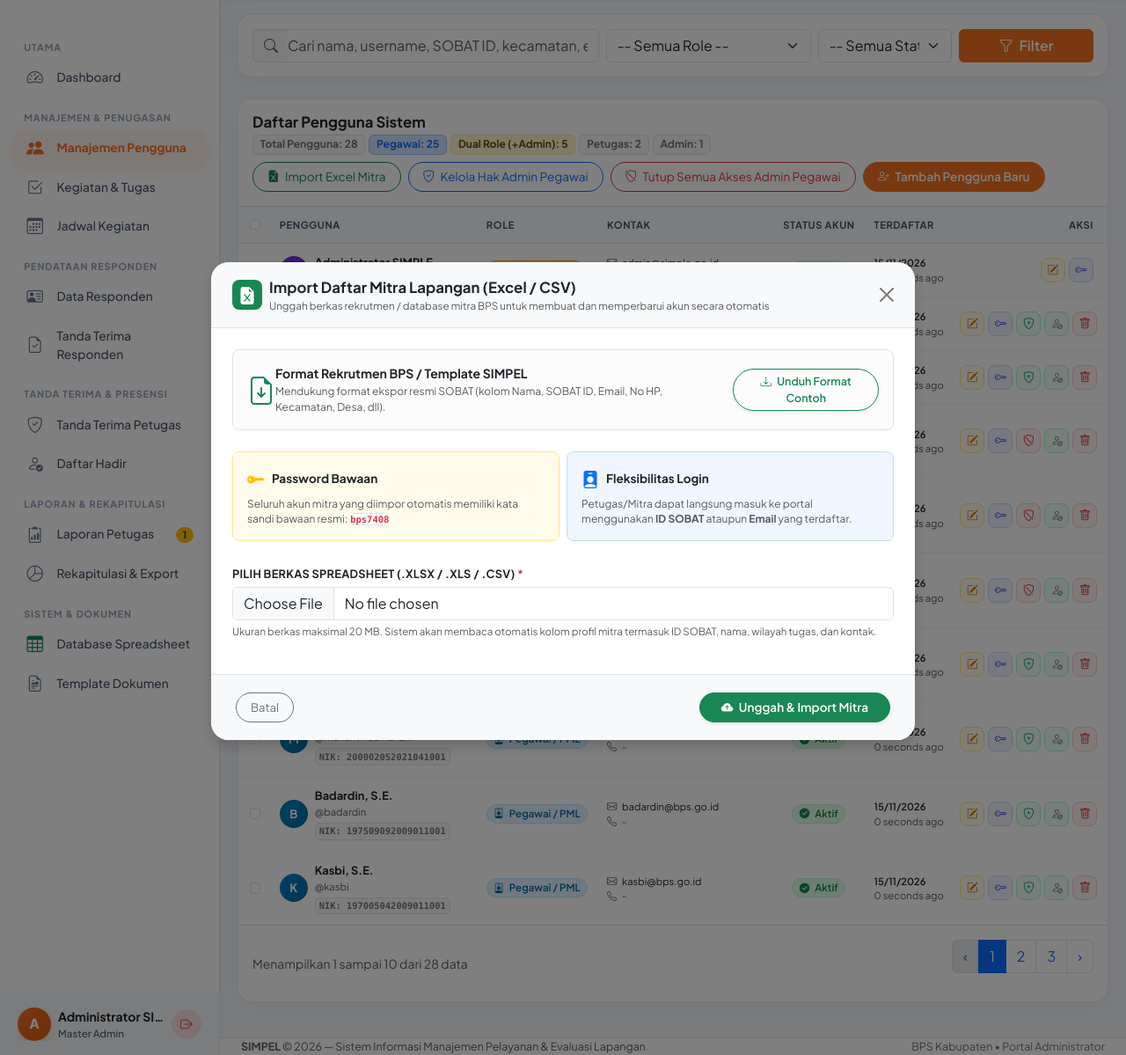
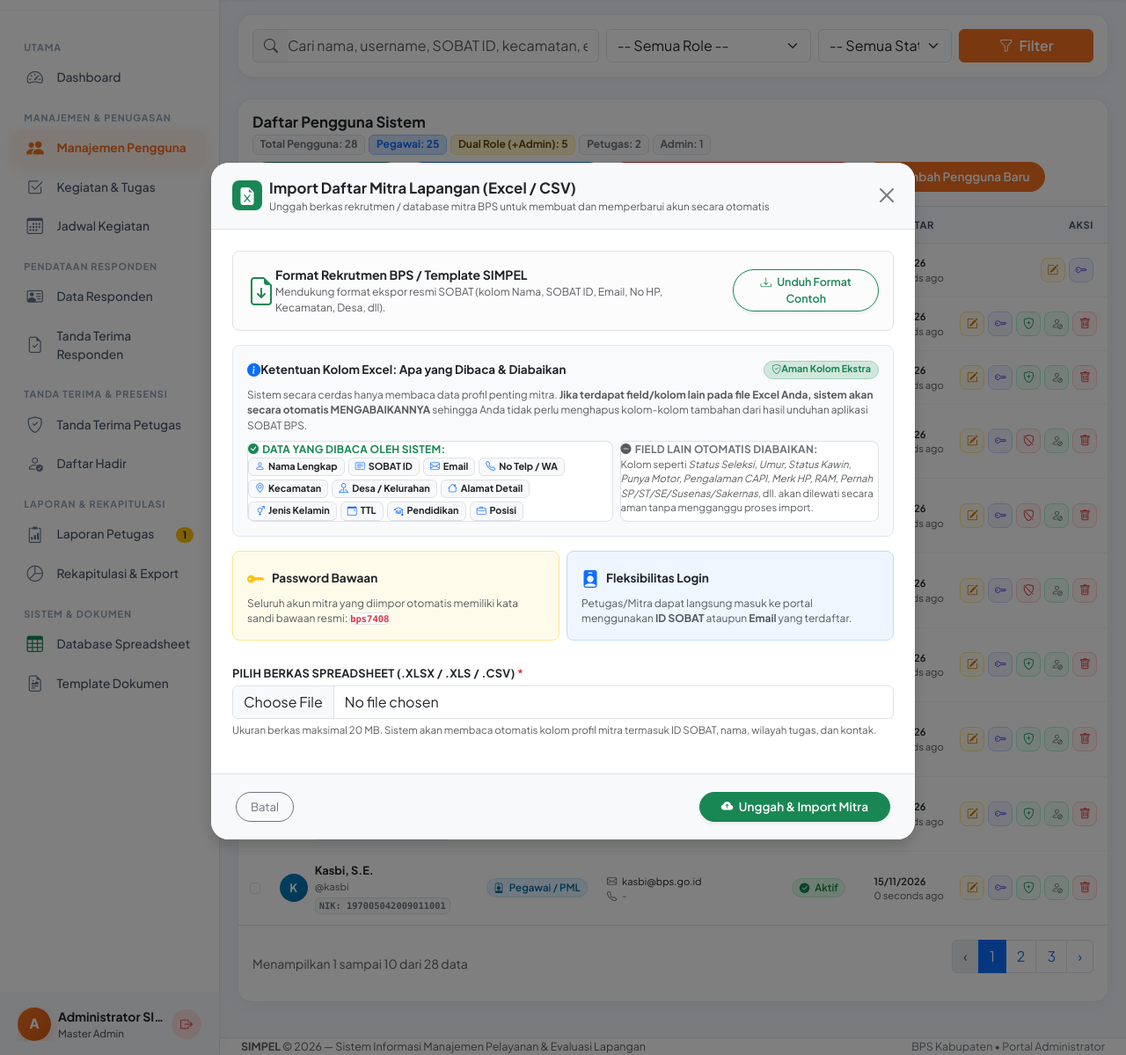
Before and after one commit to mhabil23/Sistem-Informasi-Manajemen-Petugas-Lapangan-SIMPLE-, a Laravel app: page /admin/users in a window 1280 px wide, after a click on "Import Excel Mitra". Shown: the part 60-1259 px from the top of the page at 88% size. Run offline with Laravel 12, Linux system fonts and the light colour scheme; the visitor is signed in with stand-in values (Sample User, id 1); data comes from the database, SQL or seed files in the repository.

Commit message:
docs: tambah penjelasan rinci kolom yang dibaca dan kolom yang diabaikan pada modal import mitra

```diff
--- a/resources/views/admin/users/index.blade.php
+++ b/resources/views/admin/users/index.blade.php
@@ -586,7 +586,7 @@
                 @csrf
                 <div class="modal-body p-4">
                     <!-- Template Download & Format Info Card -->
-                    <div class="p-3 mb-4 rounded-3 border bg-light-subtle d-flex flex-column flex-sm-row align-items-sm-center justify-content-between gap-3">
+                    <div class="p-3 mb-3 rounded-3 border bg-light-subtle d-flex flex-column flex-sm-row align-items-sm-center justify-content-between gap-3">
                         <div class="d-flex align-items-center gap-2.5">
                             <i class="bi bi-file-earmark-arrow-down fs-2 text-success"></i>
                             <div>
@@ -598,6 +598,59 @@
                             <a href="{{ route('admin.users.template-mitra') }}" class="btn btn-outline-success btn-sm rounded-pill px-3 py-1.5 shadow-sm fw-semibold" style="font-size: 0.78rem;">
                                 <i class="bi bi-download me-1"></i> Unduh Format Contoh
                             </a>
+                        </div>
+                    </div>
+
+                    <!-- Informasi Kolom yang Dibaca vs Diabaikan -->
+                    <div class="p-3 mb-3 rounded-3 border" style="background: #f8fafc; border-color: #e2e8f0 !important;">
+                        <div class="d-flex align-items-center justify-content-between mb-2">
+                            <div class="d-flex align-items-center gap-1.5">
+                                <i class="bi bi-info-circle-fill text-primary" style="font-size: 0.95rem;"></i>
+                                <span class="fw-bold text-dark" style="font-size: 0.84rem;">Ketentuan Kolom Excel: Apa yang Dibaca &amp; Diabaikan</span>
+                            </div>
+                            <span class="badge rounded-pill bg-success-subtle text-success border border-success-subtle px-2 py-0.5" style="font-size: 0.68rem; font-weight: 700;">
+                                <i class="bi bi-shield-check me-0.5"></i>Aman Kolom Ekstra
+                            </span>
+                        </div>
+
+                        <p class="text-muted mb-2" style="font-size: 0.74rem; line-height: 1.5;">
+                            Sistem secara cerdas hanya membaca data profil penting mitra. <strong>Jika terdapat field/kolom lain pada file Excel Anda, sistem akan secara otomatis MENGABAIKANNYA</strong> sehingga Anda tidak perlu menghapus kolom-kolom tambahan dari hasil unduhan aplikasi SOBAT BPS.
+                        </p>
+
+                        <div class="row g-2">
+                            <!-- Kolom yang DIBACA -->
+                            <div class="col-lg-7 col-md-12">
+                                <div class="p-2.5 rounded-3 border bg-white h-100 shadow-2xs">
+                                    <div class="fw-bold text-success d-flex align-items-center gap-1 mb-1.5" style="font-size: 0.75rem; letter-spacing: 0.02em;">
+                                        <i class="bi bi-check-circle-fill text-success"></i> DATA YANG DIBACA OLEH SISTEM:
+                                    </div>
+                                    <div class="d-flex flex-wrap gap-1">
+                                        <span class="badge bg-light text-dark border py-1 px-1.5" style="font-size: 0.68rem;"><i class="bi bi-person me-1 text-primary"></i>Nama Lengkap</span>
+                                        <span class="badge bg-light text-dark border py-1 px-1.5" style="font-size: 0.68rem;"><i class="bi bi-card-text me-1 text-primary"></i>SOBAT ID</span>
+                                        <span class="badge bg-light text-dark border py-1 px-1.5" style="font-size: 0.68rem;"><i class="bi bi-envelope me-1 text-primary"></i>Email</span>
+                                        <span class="badge bg-light text-dark border py-1 px-1.5" style="font-size: 0.68rem;"><i class="bi bi-telephone me-1 text-primary"></i>No Telp / WA</span>
+                                        <span class="badge bg-light text-dark border py-1 px-1.5" style="font-size: 0.68rem;"><i class="bi bi-geo-alt me-1 text-primary"></i>Kecamatan</span>
+                                        <span class="badge bg-light text-dark border py-1 px-1.5" style="font-size: 0.68rem;"><i class="bi bi-pin-map me-1 text-primary"></i>Desa / Kelurahan</span>
+                                        <span class="badge bg-light text-dark border py-1 px-1.5" style="font-size: 0.68rem;"><i class="bi bi-house me-1 text-primary"></i>Alamat Detail</span>
+                                        <span class="badge bg-light text-dark border py-1 px-1.5" style="font-size: 0.68rem;"><i class="bi bi-gender-ambiguous me-1 text-primary"></i>Jenis Kelamin</span>
+                                        <span class="badge bg-light text-dark border py-1 px-1.5" style="font-size: 0.68rem;"><i class="bi bi-calendar-event me-1 text-primary"></i>TTL</span>
+                                        <span class="badge bg-light text-dark border py-1 px-1.5" style="font-size: 0.68rem;"><i class="bi bi-mortarboard me-1 text-primary"></i>Pendidikan</span>
+                                        <span class="badge bg-light text-dark border py-1 px-1.5" style="font-size: 0.68rem;"><i class="bi bi-briefcase me-1 text-primary"></i>Posisi</span>
+                                    </div>
+                                </div>
+                            </div>
+
+                            <!-- Kolom yang DIABAIKAN -->
+                            <div class="col-lg-5 col-md-12">
+                                <div class="p-2.5 rounded-3 border bg-white h-100 shadow-2xs">
+                                    <div class="fw-bold text-secondary d-flex align-items-center gap-1 mb-1.5" style="font-size: 0.75rem; letter-spacing: 0.02em;">
+                                        <i class="bi bi-dash-circle-fill text-muted"></i> FIELD LAIN OTOMATIS DIABAIKAN:
+                                    </div>
+                                    <div class="text-muted" style="font-size: 0.71rem; line-height: 1.45;">
+                                        Kolom seperti <em>Status Seleksi, Umur, Status Kawin, Punya Motor, Pengalaman CAPI, Merk HP, RAM, Pernah SP/ST/SE/Susenas/Sakernas</em>, dll. akan dilewati secara aman tanpa mengganggu proses import.
+                                    </div>
+                                </div>
+                            </div>
                         </div>
                     </div>
 
```
